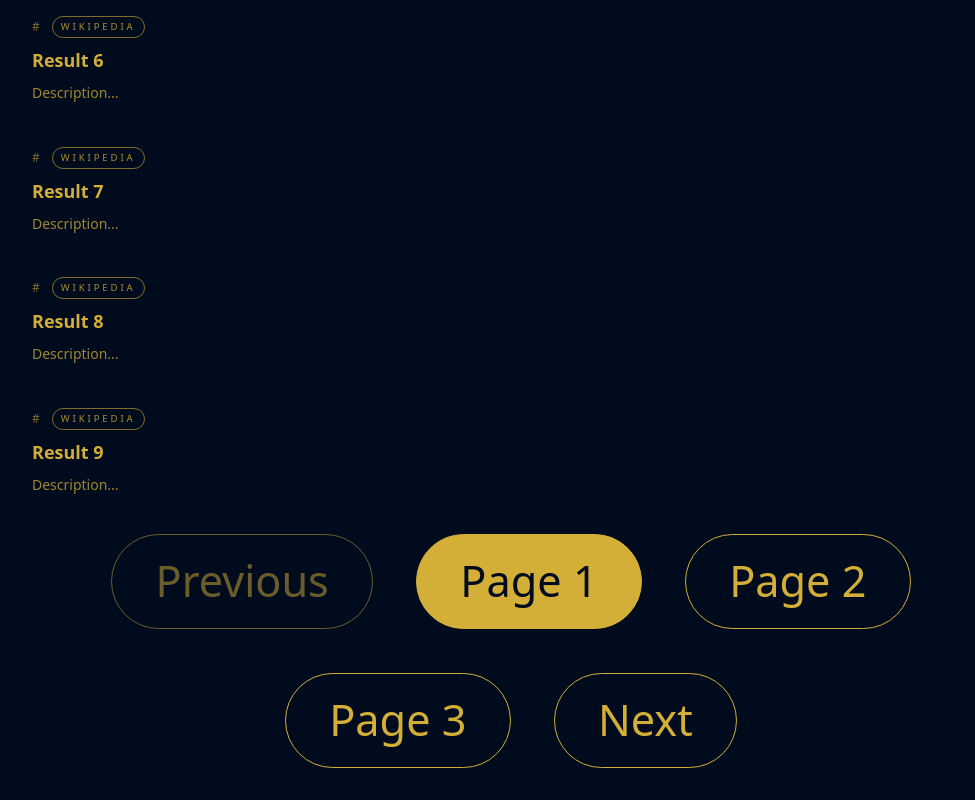
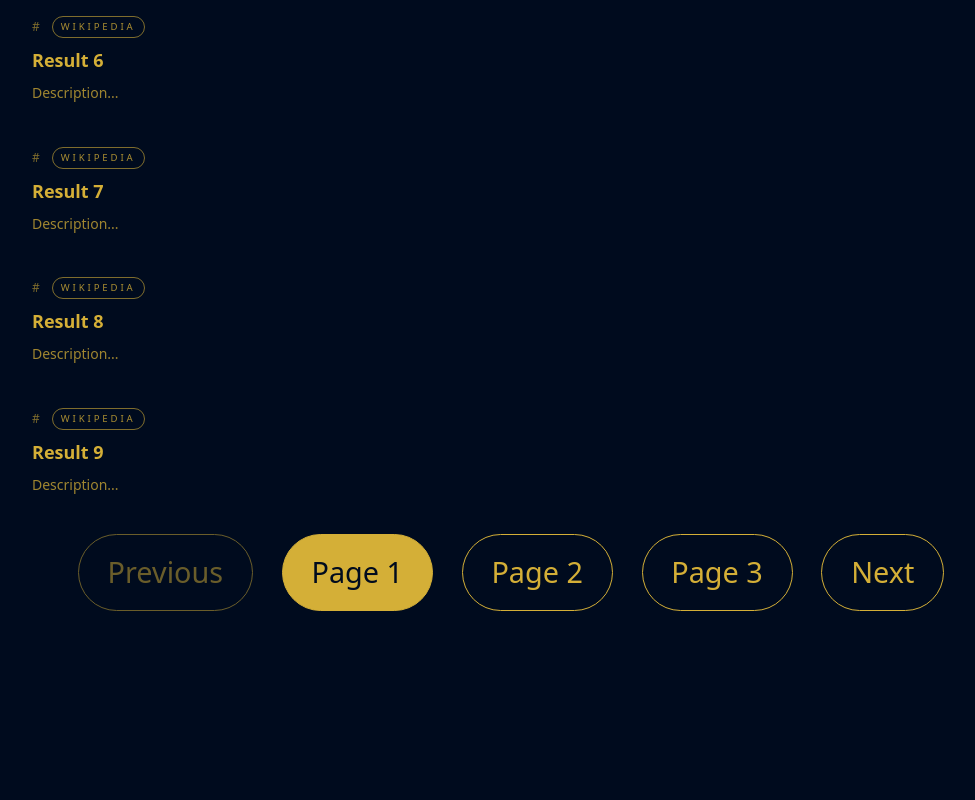
Before and after one commit to Bravestone01/emaz-search-engine, a Next.js app: page /results in a window 1280 px wide. Shown: the part 894-1694 px from the top of the page, without its empty margins (129-1104 px from the left). After the commit the page ends 1537 px from the top, so only its background shows below. Built offline with nearby package versions, Linux system fonts and the light colour scheme.

Commit message:
Adjust pagination sizing

```diff
--- a/components/results/Pagination.tsx
+++ b/components/results/Pagination.tsx
@@ -21,11 +21,11 @@ export default function Pagination({ currentPage, query }: PaginationProps) {
   const nextPage = Math.min(TOTAL_PAGES, currentPage + 1)
 
   return (
-    <nav className="flex flex-wrap items-center justify-center gap-27 text-body text-primary-text">
+    <nav className="flex flex-wrap items-center justify-center gap-18 text-small text-primary-text">
       <Link
         href={buildHref(query, previousPage)}
         aria-disabled={currentPage === 1}
-        className={`rounded-full border border-primary-text px-27 py-9 transition-colors hover:bg-primary-secondary ${
+        className={`rounded-full border border-primary-text px-18 py-9 transition-colors hover:bg-primary-secondary ${
           currentPage === 1 ? 'pointer-events-none opacity-50' : ''
         }`}
       >
@@ -38,7 +38,7 @@ export default function Pagination({ currentPage, query }: PaginationProps) {
           <Link
             key={page}
             href={buildHref(query, page)}
-            className={`rounded-full border px-27 py-9 transition-colors ${
+            className={`rounded-full border px-18 py-9 transition-colors ${
               isActive
                 ? 'border-primary-text bg-primary-text text-primary-bg'
                 : 'border-primary-text hover:bg-primary-secondary'
@@ -51,7 +51,7 @@ export default function Pagination({ currentPage, query }: PaginationProps) {
       <Link
         href={buildHref(query, nextPage)}
         aria-disabled={currentPage === TOTAL_PAGES}
-        className={`rounded-full border border-primary-text px-27 py-9 transition-colors hover:bg-primary-secondary ${
+        className={`rounded-full border border-primary-text px-18 py-9 transition-colors hover:bg-primary-secondary ${
           currentPage === TOTAL_PAGES ? 'pointer-events-none opacity-50' : ''
         }`}
       >
```
